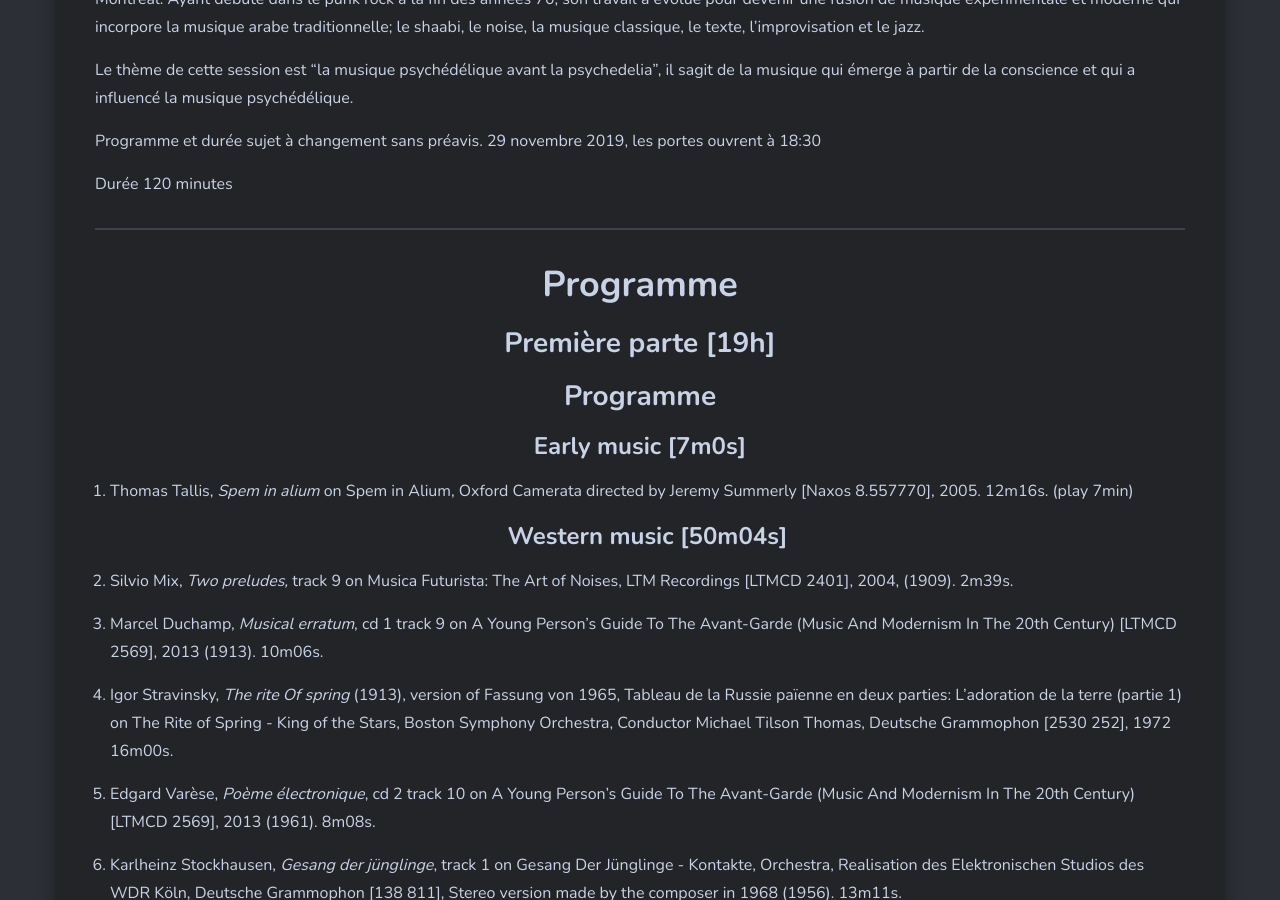
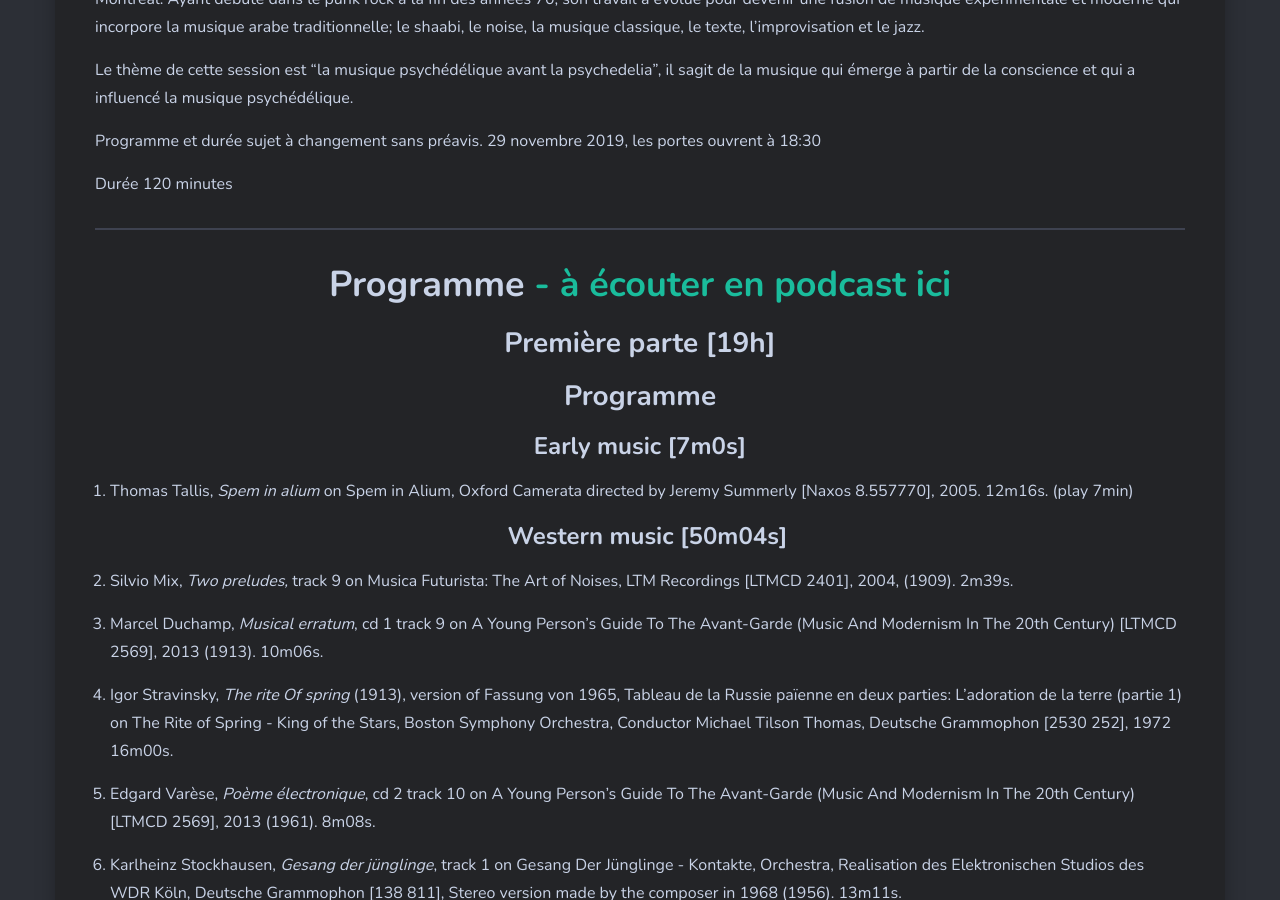
Before and after one commit to sessions-marteau/sessions-marteau-2.github.io, a Jekyll site: the page built from _posts/2019-11-29-session-3.md, in a window 1280 px wide and 900 px high, scrolled down 962 px. Built offline with Jekyll 4.4.1, drawn with Linux system fonts in a browser that asks for light colours; nearby versions of some CDN libraries.

Commit message:
Update 2019-11-29-session-3.md
added podcast link

```diff
--- a/_posts/2019-11-29-session-3.md
+++ b/_posts/2019-11-29-session-3.md
@@ -26,7 +26,7 @@
 <hr>
 
 <h1 style="text-align: center;">
-Programme
+Programme <a href="https://sessionsmarteau.com/musique/#podcasts">- à écouter en podcast ici</a>
 </h1>
 
 <h2 style="text-align: center;">
```
